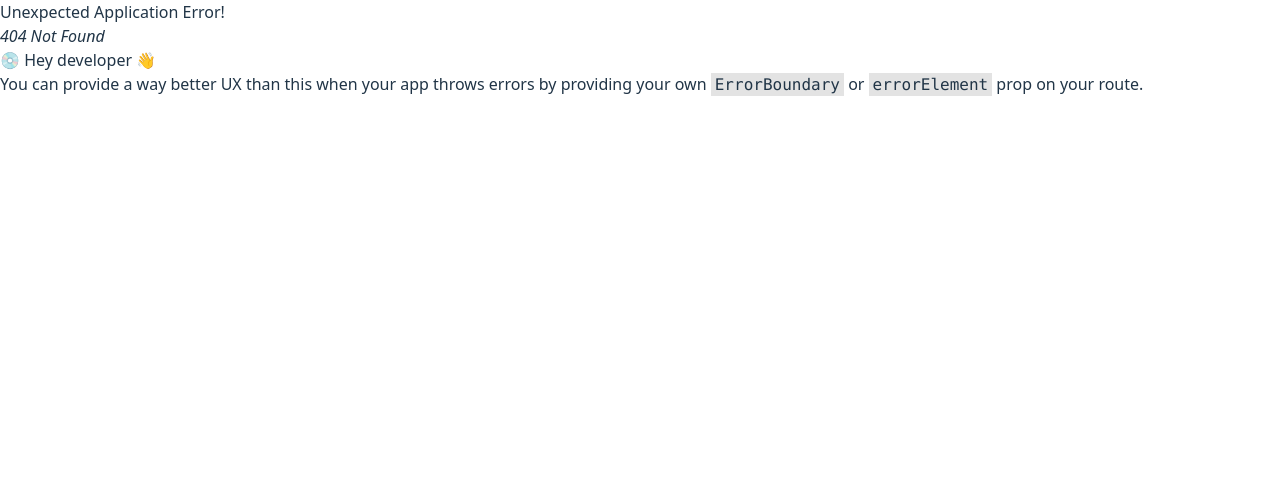
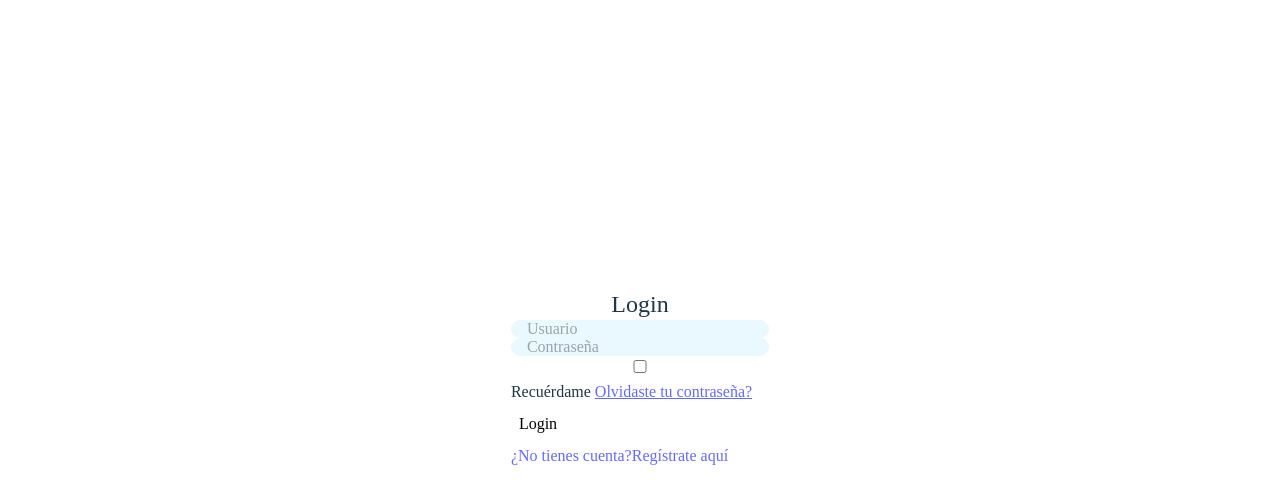
Before and after one commit to FernandaOsorioMorales/AvanzaAppWeb, a React (Vite) app in the folder frontend/: page /login in a window 1280 px wide. Before the commit this address had no page. Shown: the top 504 px of the page. Built offline with nearby package versions, Linux system fonts and the light colour scheme.

Commit message:
enlazados landing page con login y register

```diff
--- a/frontend/src/components/chatWindow.tsx
+++ b/frontend/src/components/chat/chatWindow.tsx
@@ -1,6 +1,7 @@
-import '../styles/chat.css';
+import '../../styles/chat.css';
 import { Contacts } from './contacts';
 import { Messenger } from './messenger';
+import React from "react";
 
 export function ChatWindow() {
     return (
--- a/frontend/src/components/contacts.tsx
+++ b/frontend/src/components/chat/contacts.tsx
@@ -1,3 +1,4 @@
+import React from "react";
 export function Contacts() {
 
     return (
--- a/frontend/src/components/message.tsx
+++ b/frontend/src/components/chat/message.tsx
@@ -1,3 +1,5 @@
+import React from "react";
+
 export function Message(props: {msg_type: string, content: string}){
     return (
         <div className={props.msg_type}>
--- a/frontend/src/components/messenger.tsx
+++ b/frontend/src/components/chat/messenger.tsx
@@ -1,6 +1,7 @@
 // import io from 'socket.io-client';
 import { useEffect, useRef, useState } from 'react';
 import { Message } from './message';
+import React from "react";
 
 // const socket = io('http://localhost:9090/chat/conn');
 export function Messenger() {
--- a/frontend/src/components/navigation.tsx
+++ b/frontend/src/components/chat/navigation.tsx
@@ -1,5 +1,6 @@
 import { Link } from 'react-router-dom'
-import '../styles/nav.css'
+import '../../styles/nav.css';
+import React from "react";
 
 export function Navigation(){
     return (
--- a/frontend/src/components/landingpage/button.tsx
+++ b/frontend/src/components/landingpage/button.tsx
@@ -1,9 +1,10 @@
 import React from "react";
+import { Link } from "react-router-dom";
 
 const Button : React.FC= () => {
     return (
         <div className="flex justify-center py-12">
-            <button className= "text-black text-3xl text-center bg-white p-6">Sign In</button>
+            <Link to="/login" className= "text-black text-3xl text-center bg-white p-6">Sign In</Link>
         </div>
     );
 }
--- a/frontend/src/components/Login/login.tsx
+++ b/frontend/src/routes/login.tsx
@@ -1,4 +1,5 @@
 import React from "react";
+import { Link } from "react-router-dom";
 
 const LoginForm : React.FC =() =>{
     return(
@@ -19,7 +20,7 @@ const LoginForm : React.FC =() =>{
                 <button type="submit" className="text-black text-1xl text-center bg-white p-2 rounded-sm">Login</button>
 
                 <div className="register-link">
-                    <p>¿Aún no tienes una cuenta? <a href="./register.tsx" className="underline">¡Regístrate!</a></p>
+                    <Link to="/register">¿No tienes cuenta?Regístrate aquí</Link>
                 </div>
 
             </form>
--- a/frontend/src/routes/messages.tsx
+++ b/frontend/src/routes/messages.tsx
@@ -1,8 +1,8 @@
 import { useEffect } from 'react';
 import '../styles/messages.css'
-import { Navigation } from '../components/navigation';
-import { ChatWindow } from '../components/chatWindow';
-
+import { Navigation } from '../components/chat/navigation';
+import { ChatWindow } from '../components/chat/chatWindow';
+import React from "react";
 
 export function Messages() {
 
--- a/frontend/src/routes/root.tsx
+++ b/frontend/src/routes/root.tsx
@@ -1,10 +1,10 @@
 import Title from "../components/landingpage/title";
 import React from "react";
 import Button from "../components/landingpage/button";
-import LoginForm from "../components/Login/login";
-import RegisterForm from "../components/Login/register";
+import LoginForm from "./login";
+import RegisterForm from "./register";
 
-export default function Root(){
+export function Root(){
     return (
         <div className="bg-blue-500">
            <Title/>
--- a/frontend/src/styles/index.css
+++ b/frontend/src/styles/index.css
@@ -12,6 +12,10 @@
   -webkit-font-smoothing: antialiased;
   -moz-osx-font-smoothing: grayscale;
 } */
+@import 'tailwindcss/base';
+@import 'tailwindcss/components';
+@import 'tailwindcss/utilities';
+
 
 a {
   font-weight: 500;
```
Also changed, not shown: frontend/src/main.tsx (+13 -2 lines), frontend/src/routes/register.tsx (renamed from frontend/src/components/Login/register.tsx).
